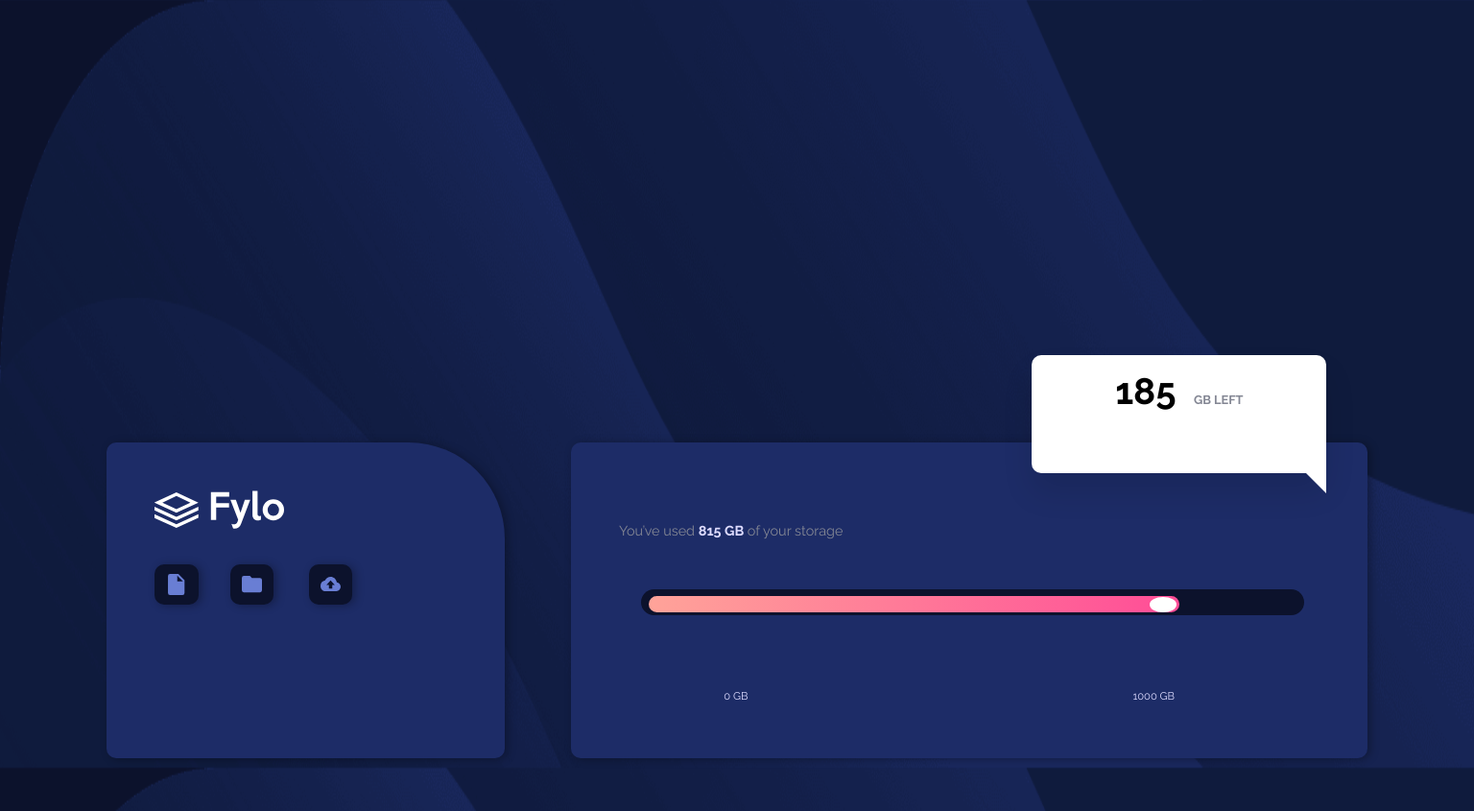
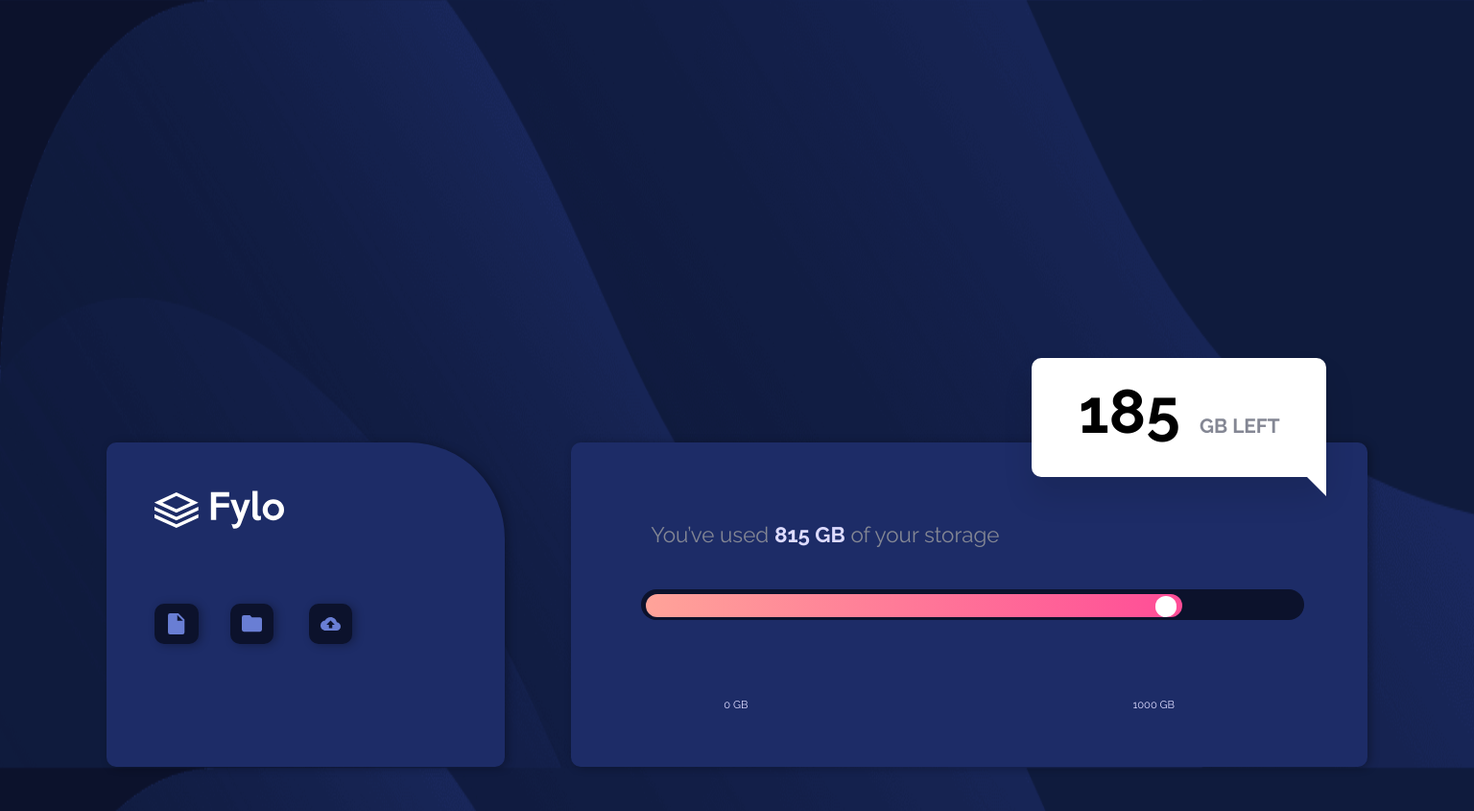
Before and after one commit to YousefKhalid-iq/fylo-data-storage-component, a plain HTML site: page index.html in a window 1536 px wide. Shown: the top 845 px of the page at 96% size. Drawn offline with Linux system fonts and the light colour scheme.

Commit message:
Add files via upload

```diff
--- a/style.css
+++ b/style.css
@@ -230,7 +230,7 @@
 	}
 
 	.icons {
-
+		margin-top: 5%;
 	}
 
 	.icons a  {
@@ -247,6 +247,8 @@
 		text-align: left;
 		margin-top: -10%;
 		padding-top: 20%;
+		font-size: 1rem;
+		padding-left: 8%;
 	}
 
 	.shape {
@@ -319,6 +321,86 @@
 
 }
 
+@media only screen and (min-width: 1024px) {
+
+	.icons {
+		margin-top: 8%;
+	}
+
+	.info-para {
+		font-size: 1.1rem;
+	}
+
+	.giga-left {
+		font-size: 3rem;
+	}
+
+	.rest-of-text {
+		font-size: 1rem;
+	}
+
+	.shape {
+		padding-top: 1%;
+	}
+
+	.inner-section {
+		padding-top: 0.6%;
+		padding-right: 0.2%;
+	}
+
+	.small-circle {
+		width: 3%;
+		height: 90%;
+		padding-right: 1%;
+		margin-left: 1%;
+	}
+
+}
+
+@media only screen and (min-width: 1440px) {
+
+	.first-section {
+		padding-top: -10%;
+	}
+
+	.icons {
+		margin-top: 10%;
+	}
+
+	.info-para {
+		font-size: 1.4rem;
+	}
+
+	.size-left {
+		padding-top: 6%;
+	}
+
+	.giga-left {
+		font-size: 4rem;
+	}
+
+	.rest-of-text {
+		font-size: 1.3rem;
+	}
+
+	.shape {
+		padding-top: 1.3%;
+	}
+
+	.inner-section {
+		padding-top: 0.9%;
+		padding-right: 0.4%;
+	}
+
+	.small-circle {
+		width: 3%;
+		height: 90%;
+		padding-right: 1%;
+		margin-left: 1%;
+	}
+
+}
+
 .attribution {
 	padding-top: 5%;
 	color: hsl(243, 100%, 93%);
```
